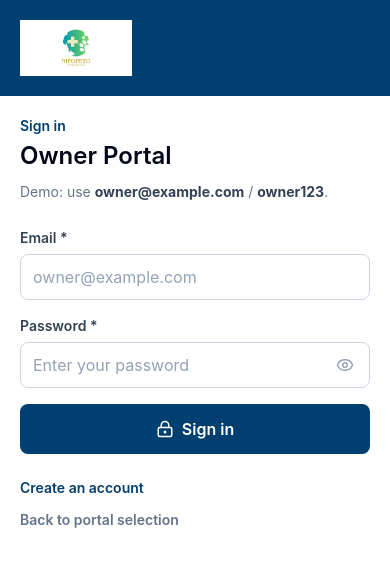
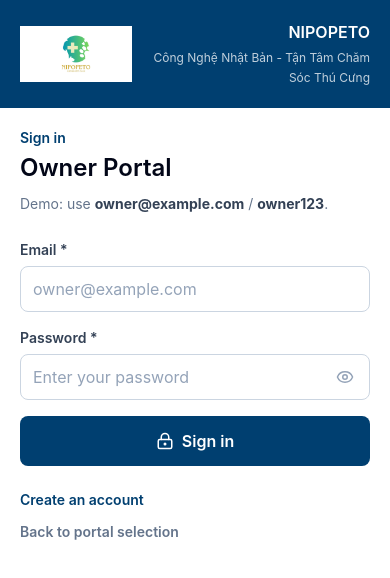
Before and after one commit to Nguyenquanghong/Pet-healthcare, a React (Vite) app in the folder frontend/: page /login in a window 390 px wide. Shown: the top 578 px of the page. Built offline with nearby package versions, Linux system fonts and the light colour scheme; no server answers.

Commit message:
feat: add compact brand copy to mobile auth header

```diff
--- a/frontend/src/routes/auth/AuthShell.tsx
+++ b/frontend/src/routes/auth/AuthShell.tsx
@@ -18,8 +18,16 @@ export function AuthShell({ eyebrow = "Nippon Pet Care", title, description, chi
         <div className="grid w-full grid-rows-[auto_1fr] overflow-hidden border-slate-200 bg-white sm:rounded-lg sm:border lg:grid-cols-[0.9fr_1.1fr] lg:grid-rows-none">
           <section className={`flex flex-col p-5 text-white sm:p-7 lg:justify-between lg:p-12 ${isAdmin ? "bg-slate-900" : "bg-primary"}`}>
             <div>
-              <div className="inline-flex bg-white p-2">
-                <BrandLogo variant="lockup" className="h-10 w-24 lg:h-12 lg:w-28" />
+              <div className="flex items-center justify-between gap-4 lg:block">
+                <div className="inline-flex shrink-0 bg-white p-2">
+                  <BrandLogo variant="lockup" className="h-10 w-24 lg:h-12 lg:w-28" />
+                </div>
+                <div className="min-w-0 text-right lg:hidden">
+                  <p className="text-base font-semibold">NIPOPETO</p>
+                  <p className="mt-1 max-w-64 text-xs leading-5 text-white/75">
+                    Công Nghệ Nhật Bản - Tận Tâm Chăm Sóc Thú Cưng
+                  </p>
+                </div>
               </div>
               <p className="mt-8 hidden text-xs font-semibold uppercase text-white/70 lg:block">{eyebrow}</p>
               <h1 className="mt-3 hidden max-w-lg text-4xl font-semibold leading-tight lg:block">
```
